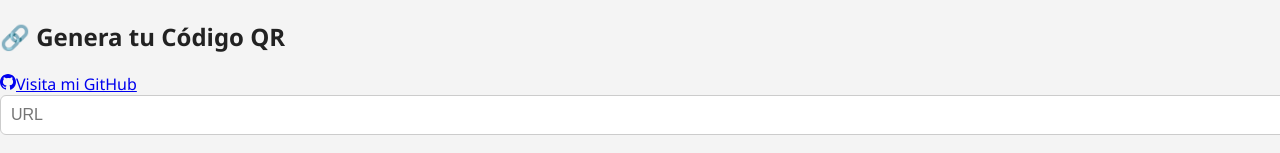
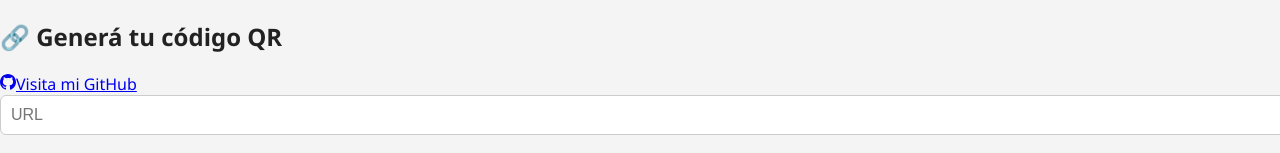
Before and after one commit to PeterArgueta/QR, a React (Vite) app: page / in a window 1280 px wide. Shown: the top 153 px of the page. Built offline with nearby package versions, Linux system fonts and the light colour scheme.

Commit message:
renamed:    dist/assets/index-b2614c12.js -> dist/assets/index-d89b92a1.js 	modified:   dist/index.html 	modified:   node_modules/.cache/gh-pages/https!github.com!PeterArgueta!QR.git 	modified:   src/components/QRGenerator.jsx

```diff
--- a/src/components/QRGenerator.jsx
+++ b/src/components/QRGenerator.jsx
@@ -44,7 +44,7 @@ function QRGenerator() {
   return (
     <div className="min-h-screen flex items-center justify-center bg-gray-100 dark:bg-gray-900 px-4">
       <div className="w-full max-w-lg bg-white dark:bg-gray-800 p-6 rounded-xl shadow-lg transition-all">
-        <h2 className="text-xl font-semibold mb-2 text-center">🔗 Genera tu Código QR</h2>
+        <h2 className="text-xl font-semibold mb-2 text-center">🔗 Generá tu código QR</h2>
         <div className="text-center mb-6">
           <a
             href="https://github.com/PeterArgueta"
```
Also changed, not shown: 2 other files (tests, documents, lock files or other folders).
